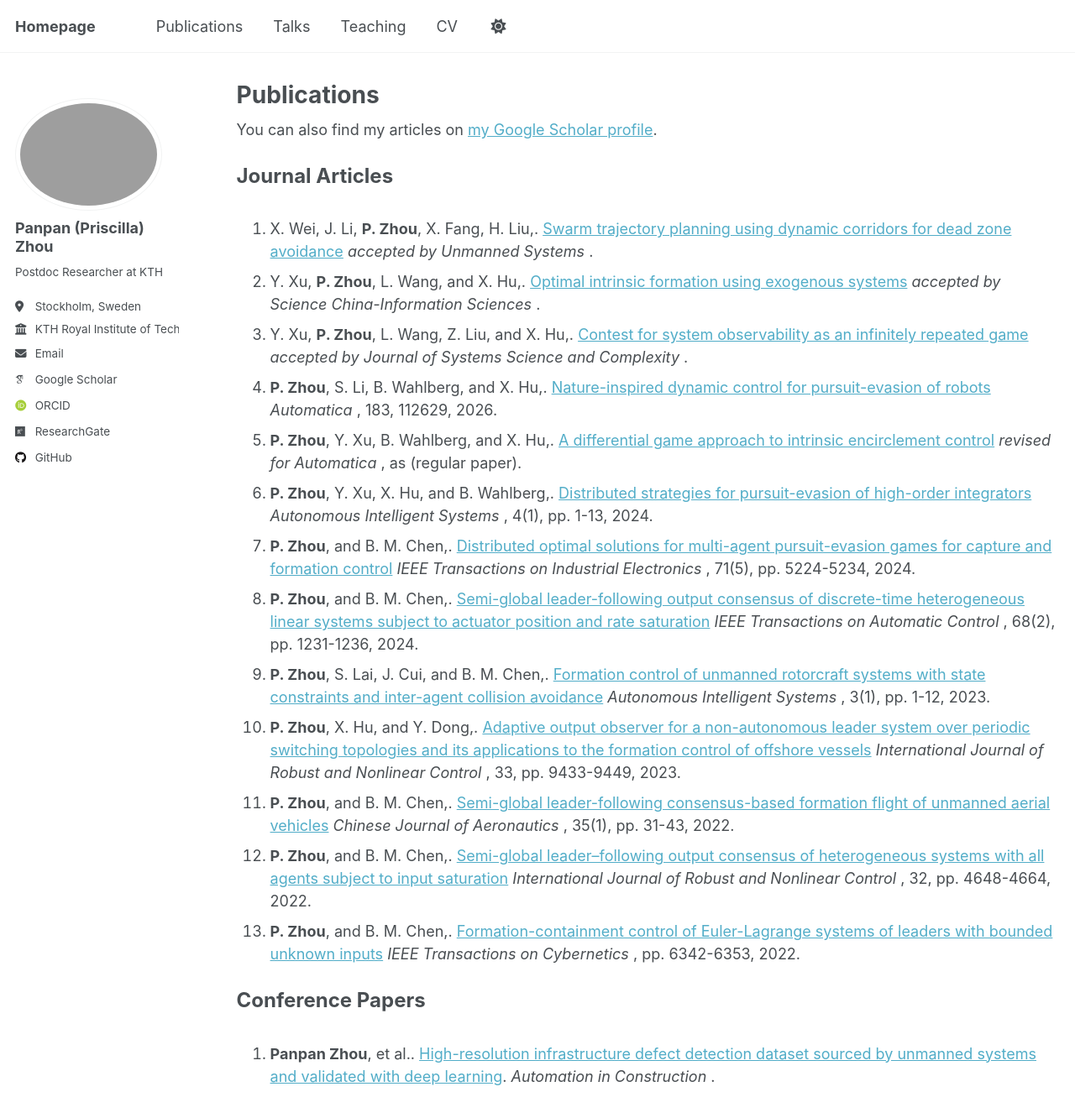
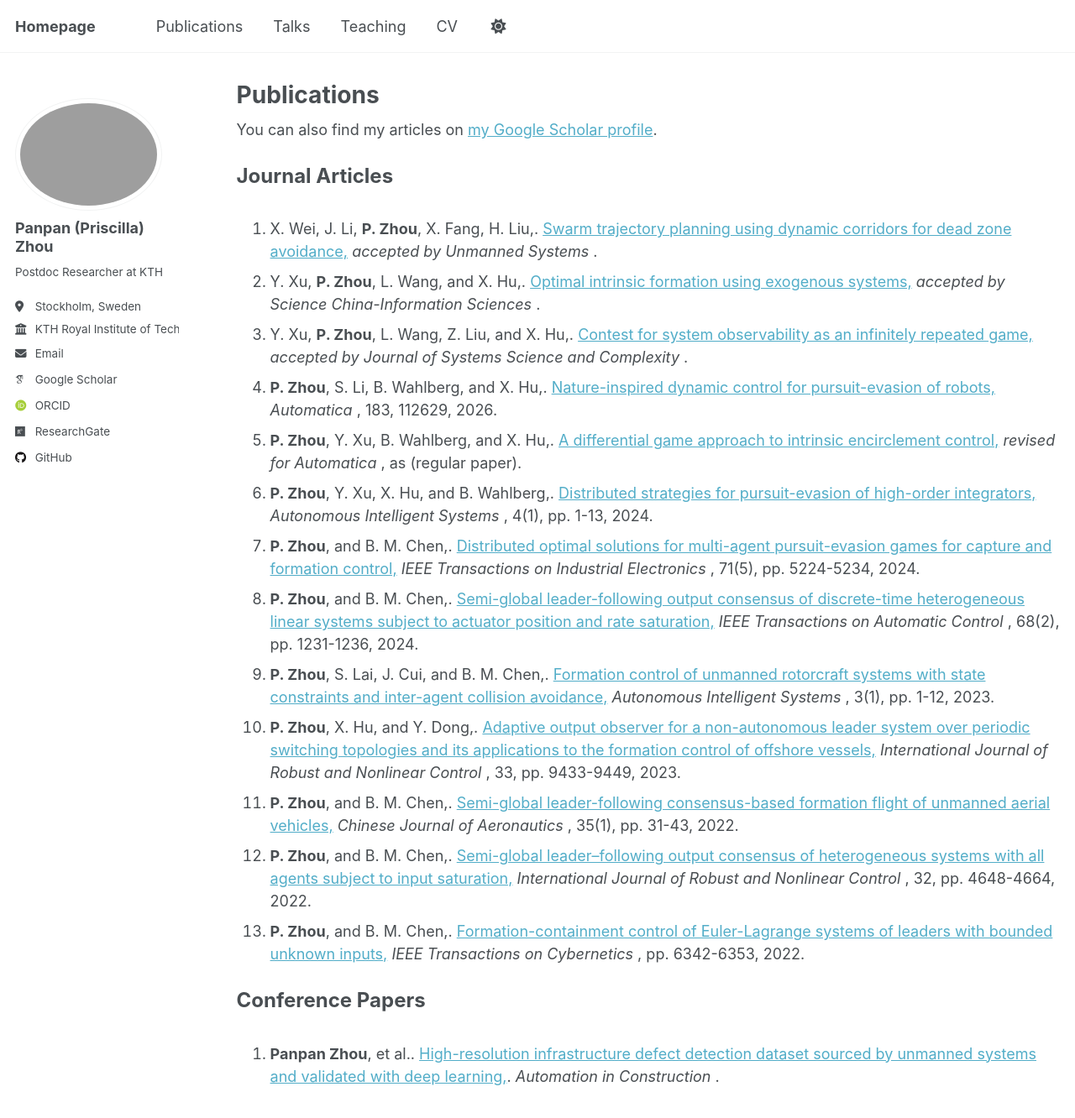
Before and after one commit to PanpanZhou11/Panpan-Zhou.github.io, a Jekyll site: the page built from _pages/publications.html, in a window 1280 px wide and 1400 px high. Shown: the top 1332 px of the window at 84% size. Built offline with Jekyll 4.4.1, drawn with Linux system fonts in a browser that asks for light colours; some web fonts are replaced; a script that is not in the unit is left out.

```diff
--- a/_data/publications.yml
+++ b/_data/publications.yml
@@ -1,6 +1,6 @@
 - category: "journal"
   authors: "**P. Zhou**, Y. Xu, B. Wahlberg, and X. Hu,"
-  title: "A differential game approach to intrinsic encirclement control"
+  title: "A differential game approach to intrinsic encirclement control,"
   url: "https://doi.org/10.1016/j.autcon.2024.105405"
   venue: "revised for Automatica"
   year: 2026
@@ -8,7 +8,7 @@
 
 - category: "journal"
   authors: "**P. Zhou**, S. Li, B. Wahlberg, and X. Hu,"
-  title: "Nature-inspired dynamic control for pursuit-evasion of robots"
+  title: "Nature-inspired dynamic control for pursuit-evasion of robots,"
   url: "https://doi.org/10.1016/j.autcon.2024.105405"
   venue: "Automatica"
   year: 2026
@@ -16,7 +16,7 @@
 
 - category: "journal"
   authors: "Y. Xu, **P. Zhou**, L. Wang, Z. Liu, and X. Hu,"
-  title: "Contest for system observability as an infinitely repeated game"
+  title: "Contest for system observability as an infinitely repeated game,"
   url: "https://doi.org/10.1016/j.autcon.2024.105405"
   venue: "accepted by Journal of Systems Science and Complexity"
   year: 2026
@@ -24,7 +24,7 @@
 
 - category: "journal"
   authors: "Y. Xu, **P. Zhou**, L. Wang, and X. Hu,"
-  title: "Optimal intrinsic formation using exogenous systems"
+  title: "Optimal intrinsic formation using exogenous systems,"
   url: "https://doi.org/10.1016/j.autcon.2024.105405"
   venue: "accepted by Science China-Information Sciences"
   year: 2026
@@ -32,7 +32,7 @@
 
 - category: "journal"
   authors: "X. Wei, J. Li, **P. Zhou**, X. Fang, H. Liu,"
-  title: "Swarm trajectory planning using dynamic corridors for dead zone avoidance"
+  title: "Swarm trajectory planning using dynamic corridors for dead zone avoidance,"
   url: "https://doi.org/10.1016/j.autcon.2024.105405"
   venue: "accepted by Unmanned Systems"
   year: 2026
@@ -40,7 +40,7 @@
 
 - category: "journal"
   authors: "**P. Zhou**, and B. M. Chen,"
-  title: "Semi-global leader-following output consensus of discrete-time heterogeneous linear systems subject to actuator position and rate saturation"
+  title: "Semi-global leader-following output consensus of discrete-time heterogeneous linear systems subject to actuator position and rate saturation,"
   url: "https://doi.org/10.1016/j.autcon.2024.105405"
   venue: "IEEE Transactions on Automatic Control"
   year: 2024
@@ -48,7 +48,7 @@
 
 - category: "journal"
   authors: "**P. Zhou**, and B. M. Chen,"
-  title: "Distributed optimal solutions for multi-agent pursuit-evasion games for capture and formation control"
+  title: "Distributed optimal solutions for multi-agent pursuit-evasion games for capture and formation control,"
   url: "https://doi.org/10.1016/j.autcon.2024.105405"
   venue: "IEEE Transactions on Industrial Electronics"
   year: 2024
@@ -56,7 +56,7 @@
 
 - category: "journal"
   authors: "**P. Zhou**, Y. Xu, X. Hu, and B. Wahlberg,"
-  title: "Distributed strategies for pursuit-evasion of high-order integrators"
+  title: "Distributed strategies for pursuit-evasion of high-order integrators,"
   url: "https://doi.org/10.1016/j.autcon.2024.105405"
   venue: "Autonomous Intelligent Systems"
   year: 2024
@@ -64,7 +64,7 @@
 
 - category: "journal"
   authors: "**P. Zhou**, X. Hu, and Y. Dong,"
-  title: "Adaptive output observer for a non-autonomous leader system over periodic switching topologies and its applications to the formation control of offshore vessels"
+  title: "Adaptive output observer for a non-autonomous leader system over periodic switching topologies and its applications to the formation control of offshore vessels,"
   url: "https://doi.org/10.1016/j.autcon.2024.105405"
   venue: "International Journal of Robust and Nonlinear Control"
   year: 2023
@@ -72,7 +72,7 @@
 
 - category: "journal"
   authors: "**P. Zhou**, S. Lai, J. Cui, and B. M. Chen,"
-  title: "Formation control of unmanned rotorcraft systems with state constraints and inter-agent collision avoidance"
+  title: "Formation control of unmanned rotorcraft systems with state constraints and inter-agent collision avoidance,"
   url: "https://doi.org/10.1016/j.autcon.2024.105405"
   venue: "Autonomous Intelligent Systems"
   year: 2023
@@ -80,7 +80,7 @@
 
 - category: "journal"
   authors: "**P. Zhou**, and B. M. Chen,"
-  title: "Formation-containment control of Euler-Lagrange systems of leaders with bounded unknown inputs"
+  title: "Formation-containment control of Euler-Lagrange systems of leaders with bounded unknown inputs,"
   url: "https://doi.org/10.1016/j.autcon.2024.105405"
   venue: "IEEE Transactions on Cybernetics"
   year: 2022
@@ -88,7 +88,7 @@
 
 - category: "journal"
   authors: "**P. Zhou**, and B. M. Chen,"
-  title: "Semi-global leader–following output consensus of heterogeneous systems with all agents subject to input saturation"
+  title: "Semi-global leader–following output consensus of heterogeneous systems with all agents subject to input saturation,"
   url: "https://doi.org/10.1016/j.autcon.2024.105405"
   venue: "International Journal of Robust and Nonlinear Control"
   year: 2022
@@ -96,7 +96,7 @@
 
 - category: "journal"
   authors: "**P. Zhou**, and B. M. Chen,"
-  title: "Semi-global leader-following consensus-based formation flight of unmanned aerial vehicles"
+  title: "Semi-global leader-following consensus-based formation flight of unmanned aerial vehicles,"
   url: "https://doi.org/10.1016/j.autcon.2024.105405"
   venue: "Chinese Journal of Aeronautics"
   year: 2022
@@ -108,7 +108,7 @@
 
 - category: "conference"
   authors: "**Panpan Zhou**, et al."
-  title: "High-resolution infrastructure defect detection dataset sourced by unmanned systems and validated with deep learning"
+  title: "High-resolution infrastructure defect detection dataset sourced by unmanned systems and validated with deep learning,"
   url: "https://doi.org/10.1016/j.autcon.2024.105405"
   venue: "Automation in Construction"
   year: 2024
```
